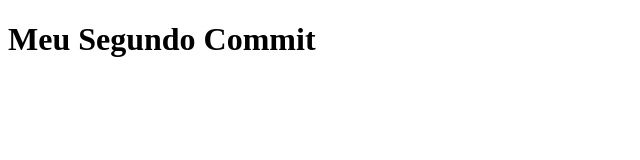
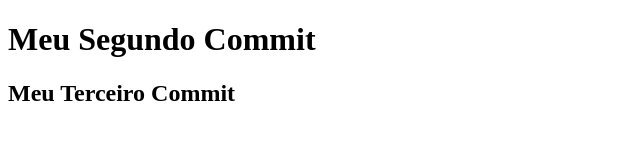
Before and after one commit to mauker/Aula01, a plain HTML site: page start.html in a window 1280 px wide. Shown: the whole page, without its empty margins (0-640 px from the left). Drawn offline with Linux system fonts and the light colour scheme.

Commit message:
Terceiro Commit

```diff
--- a/start.html
+++ b/start.html
@@ -6,5 +6,6 @@
 </head>
 <body>
 	<h1>Meu Segundo Commit</h1>
+	<h2>Meu Terceiro Commit</h2>
 </body>
 </html>
```
